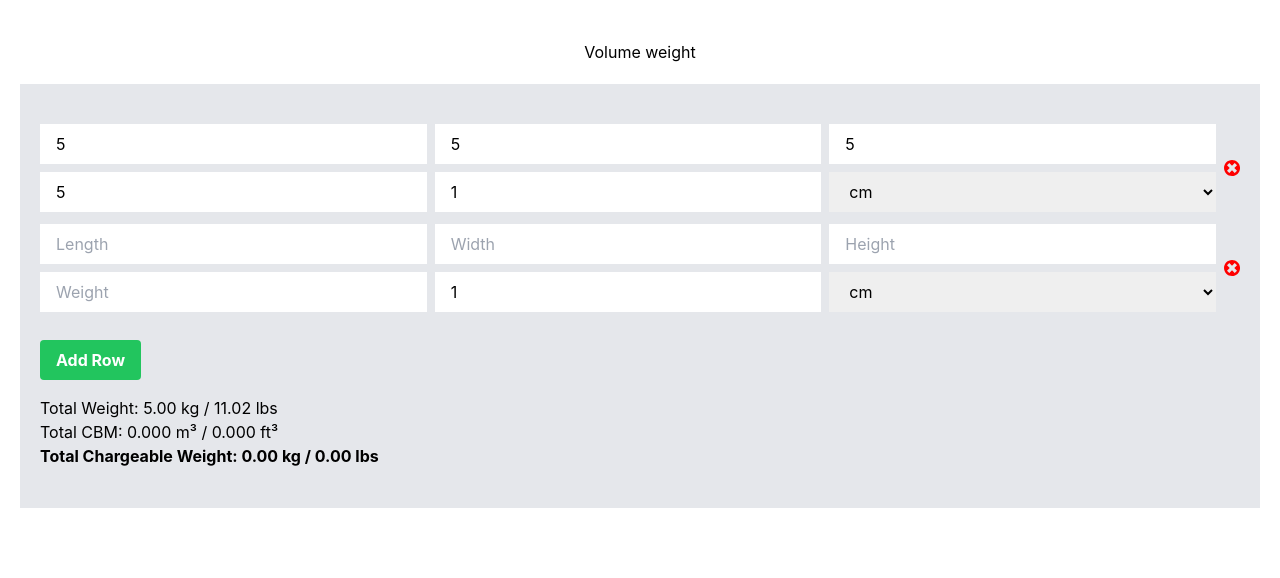
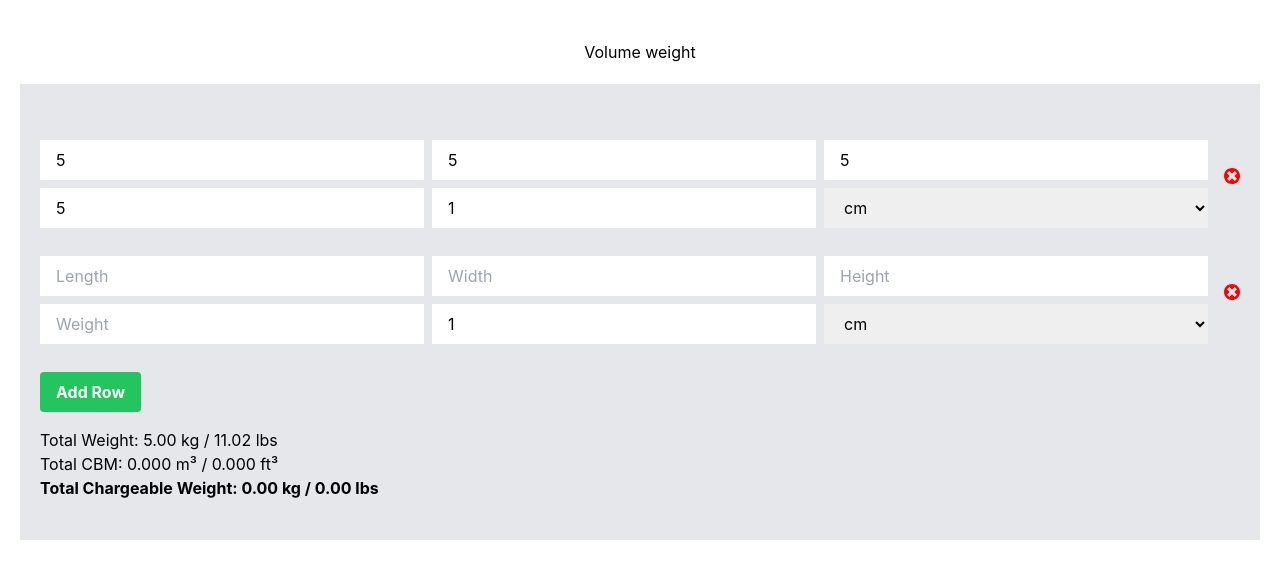
Before and after one commit to martinMr79/flyfrakt, a React (Create React App) app: page / in a window 1280 px wide. Both pictures are taken after typing "5", "5", "5", "5" into the empty fields and a click on the button "Add Row". Shown: the top 578 px of the page. Built offline with nearby package versions, Linux system fonts and the light colour scheme.

Commit message:
layout fixes

```diff
--- a/src/pages/calculator/index.jsx
+++ b/src/pages/calculator/index.jsx
@@ -63,27 +63,27 @@ function CustomGrid() {
     {/* Container for the two rows of inputs */}
     <div className="flex flex-col flex-grow mr-2">
       {/* First row with Length, Width, Height inputs */}
-      <div className="flex mb-2 space-x-2">
+      <div className="flex mb-2 space-x-2  mt-4">
         <input
           type="number"
           placeholder="Length"
           value={row.length}
           onChange={(e) => handleInputChange(idx, 'length', e.target.value)}
-          className="py-2 px-4 w-1/3" // Assign 1/4 width
+          className="py-2 px-4 w-1/3"
         />
         <input
           type="number"
           placeholder="Width"
           value={row.width}
           onChange={(e) => handleInputChange(idx, 'width', e.target.value)}
-          className="py-2 px-4 w-1/3" // Assign 1/4 width
+          className="py-2 px-4 w-1/3"
         />
         <input
           type="number"
           placeholder="Height"
           value={row.height}
           onChange={(e) => handleInputChange(idx, 'height', e.target.value)}
-          className="py-2 px-4 w-1/3" // Assign 1/4 width
+          className="py-2 px-4 w-1/3"
         />
       </div>
       {/* Second row with Weight, Quantity inputs, and Unit Selection Dropdown */}
@@ -93,19 +93,19 @@ function CustomGrid() {
           placeholder="Weight"
           value={row.weight}
           onChange={(e) => handleInputChange(idx, 'weight', e.target.value)}
-          className="py-2 px-4 w-1/3" // Assign 1/4 width
+          className="py-2 px-4 w-1/3"
         />
         <input
           type="number"
           placeholder="Quantity"
           value={row.quantity}
           onChange={(e) => handleInputChange(idx, 'quantity', e.target.value)}
-          className="py-2 px-4 w-1/3" // Assign 1/4 width
+          className="py-2 px-4 w-1/3"
         />
         <select
           value={row.unit}
           onChange={(e) => handleInputChange(idx, 'unit', e.target.value)}
-          className="py-2 px-4 w-1/3" // Assign 1/4 width
+          className="py-2 px-4 w-1/3"
         >
           <option value="cm">cm</option>
           <option value="in">in</option>
@@ -117,7 +117,7 @@ function CustomGrid() {
       <img
         src="/icons/delete_icon.svg"
         alt="Delete"
-        className="w-4 h-4 cursor-pointer"
+        className="w-4 h-4 ml-2 cursor-pointer"
         onClick={() => removeRow(idx)}
       />
     )}
```
